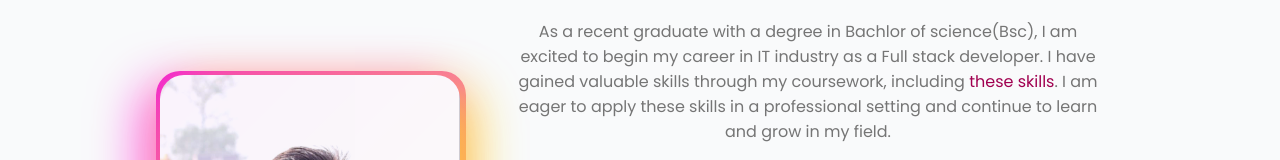
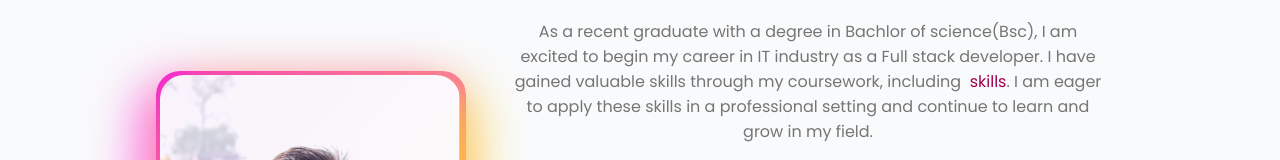
Before and after one commit to VigorousyT/Projects, a React (Create React App) app in the folder portfolio-react-app/: page /about in a window 1280 px wide. Shown: the part 238-398 px from the top of the page. Built offline with nearby package versions, Linux system fonts and the light colour scheme; the HTML template or start-up script is replaced by a standard one.

Commit message:
added-styles-3

```diff
--- a/portfolio-react-app/src/components/About/About.jsx
+++ b/portfolio-react-app/src/components/About/About.jsx
@@ -26,9 +26,9 @@ function About() {
               As a recent graduate with a degree in Bachlor of science(Bsc), I
               am excited to begin my career in IT industry as a Full stack
               developer. I have gained valuable skills through my coursework,
-              including{" "}
+              including &nbsp;
               <a href="/skills" style={{ color: "#a00050" }}>
-                these skills
+                skills
               </a>
               . I am eager to apply these skills in a professional setting and
               continue to learn and grow in my field.
```
